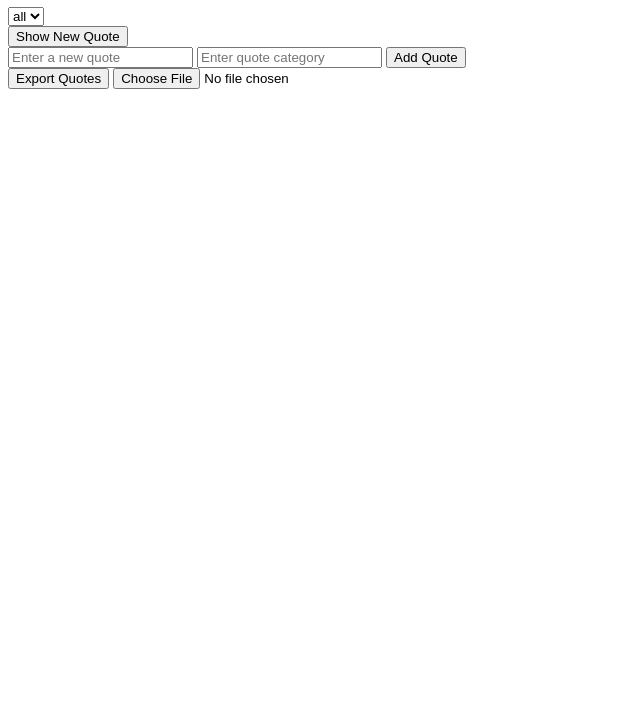
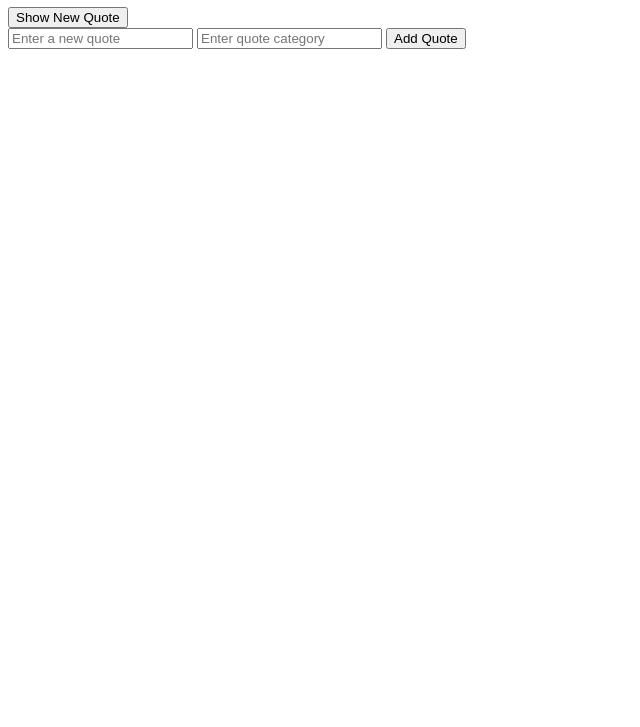
Before and after one commit to MarouaneCH30/alx_fe_javascript, a plain HTML site: page dom-manipulation/index.html in a window 1280 px wide. Shown: the part 73-800 px from the top of the page, without its empty margins (0-640 px from the left). Drawn offline with Linux system fonts and the light colour scheme.

Commit message:
Update index.html

```diff
--- a/dom-manipulation/index.html
+++ b/dom-manipulation/index.html
@@ -7,9 +7,6 @@
 </head>
 <body>
   <h1>Dynamic Quote Generator</h1>
-  <select id="categoryFilter" onchange="filterQuotes()">
-    <option value="all">All Categories</option>
-  </select>
   <div id="quoteDisplay"></div>
   <button id="newQuote">Show New Quote</button>
   <div>
@@ -17,11 +14,6 @@
     <input id="newQuoteCategory" type="text" placeholder="Enter quote category" />
     <button id="addQuoteButton">Add Quote</button>
   </div>
-  <div>
-    <button id="exportQuotes">Export Quotes</button>
-    <input type="file" id="importFile" accept=".json" />
-  </div>
-  <div id="notification"></div>
   <script src="script.js"></script>
 </body>
 </html>
```
